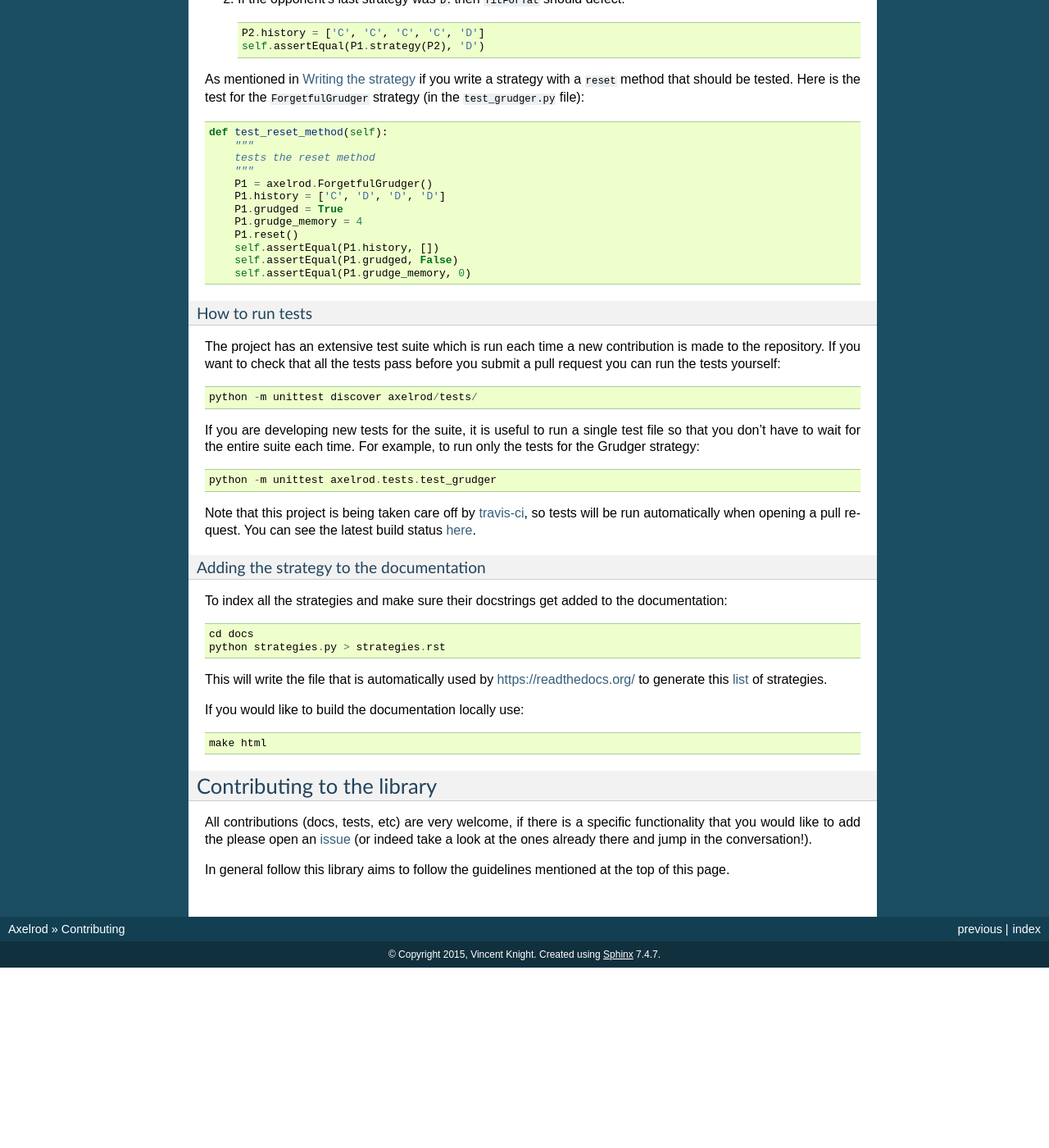
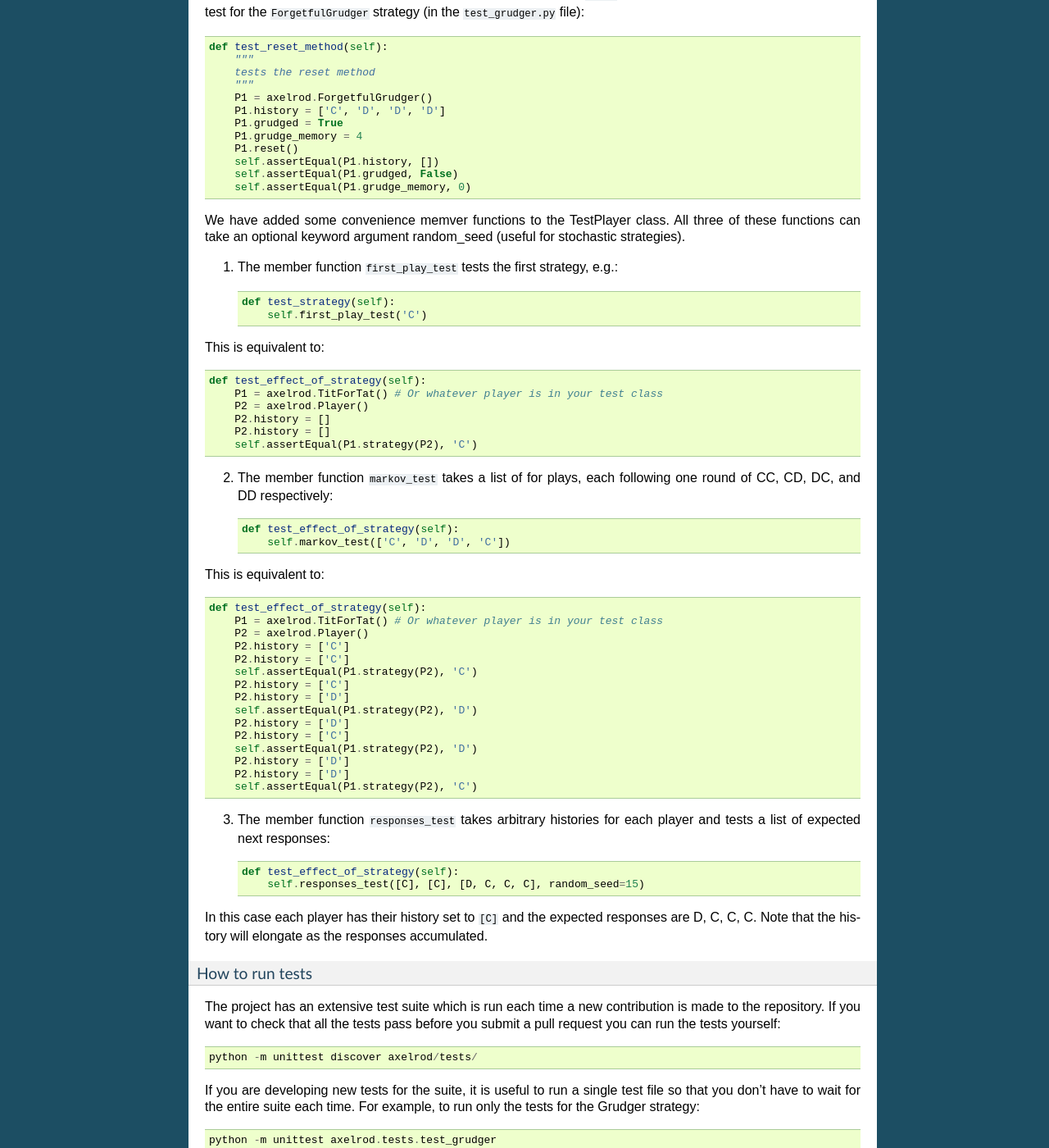
Before and after one commit to Axelrod-Python/Axelrod, a Sphinx documentation site: the page built from docs/contributing.rst, in a window 1280 px wide and 1400 px high, scrolled down 4090 px. Shown: the whole window at 82% size. Built offline with Sphinx 7.4.7, drawn with Linux system fonts in a browser that asks for light colours; before the commit the page ends 5270 px from its top, so only the background shows below that; some of the changed text lies outside the part shown.

Commit message:
New Test docs

```diff
--- a/docs/contributing.rst
+++ b/docs/contributing.rst
@@ -171,8 +171,7 @@ How to write tests
 
 To write tests you either need to create a file called :code:`test_<library>.py` where :code:`<library>.py` is the name of the file you have created or similarly add tests to the test file that is already present in the :code:`axelrod/tests/` directory.
 
-As an example, the :code:`axelrod/tests/test_titfortat.py` contains the following code::
-
+As an example, you code write tests for Tit-For-Tat as follows:
 
     import axelrod
 
@@ -230,6 +229,53 @@ Here is the test for the :code:`ForgetfulGrudger` strategy (in the :code:`test_g
         self.assertEqual(P1.grudge_memory, 0)
 
 
+We have added some convenience memver functions to the TestPlayer class. All three of these functions can take an optional keyword argument random_seed (useful for stochastic strategies).
+
+1. The member function :code:`first_play_test` tests the first strategy, e.g.::
+
+    def test_strategy(self):
+        self.first_play_test('C')
+
+This is equivalent to::
+
+    def test_effect_of_strategy(self):
+        P1 = axelrod.TitForTat() # Or whatever player is in your test class
+        P2 = axelrod.Player()
+        P2.history = []
+        P2.history = []
+        self.assertEqual(P1.strategy(P2), 'C')
+
+2. The member function :code:`markov_test` takes a list of for plays, each following one round of CC, CD, DC, and DD respectively::
+
+    def test_effect_of_strategy(self):
+        self.markov_test(['C', 'D', 'D', 'C'])
+
+This is equivalent to::
+
+    def test_effect_of_strategy(self):
+        P1 = axelrod.TitForTat() # Or whatever player is in your test class
+        P2 = axelrod.Player()
+        P2.history = ['C']
+        P2.history = ['C']
+        self.assertEqual(P1.strategy(P2), 'C')
+        P2.history = ['C']
+        P2.history = ['D']
+        self.assertEqual(P1.strategy(P2), 'D')
+        P2.history = ['D']
+        P2.history = ['C']
+        self.assertEqual(P1.strategy(P2), 'D')
+        P2.history = ['D']
+        P2.history = ['D']
+        self.assertEqual(P1.strategy(P2), 'C')
+
+3. The member function :code:`responses_test` takes arbitrary histories for each player and tests a list of expected next responses::
+
+    def test_effect_of_strategy(self):
+        self.responses_test([C], [C], [D, C, C, C], random_seed=15)
+
+In this case each player has their history set to :code:`[C]` and the expected responses are D, C, C, C. Note that the history will elongate as the responses accumulated.
+
+
 How to run tests
 ''''''''''''''''
 
```
